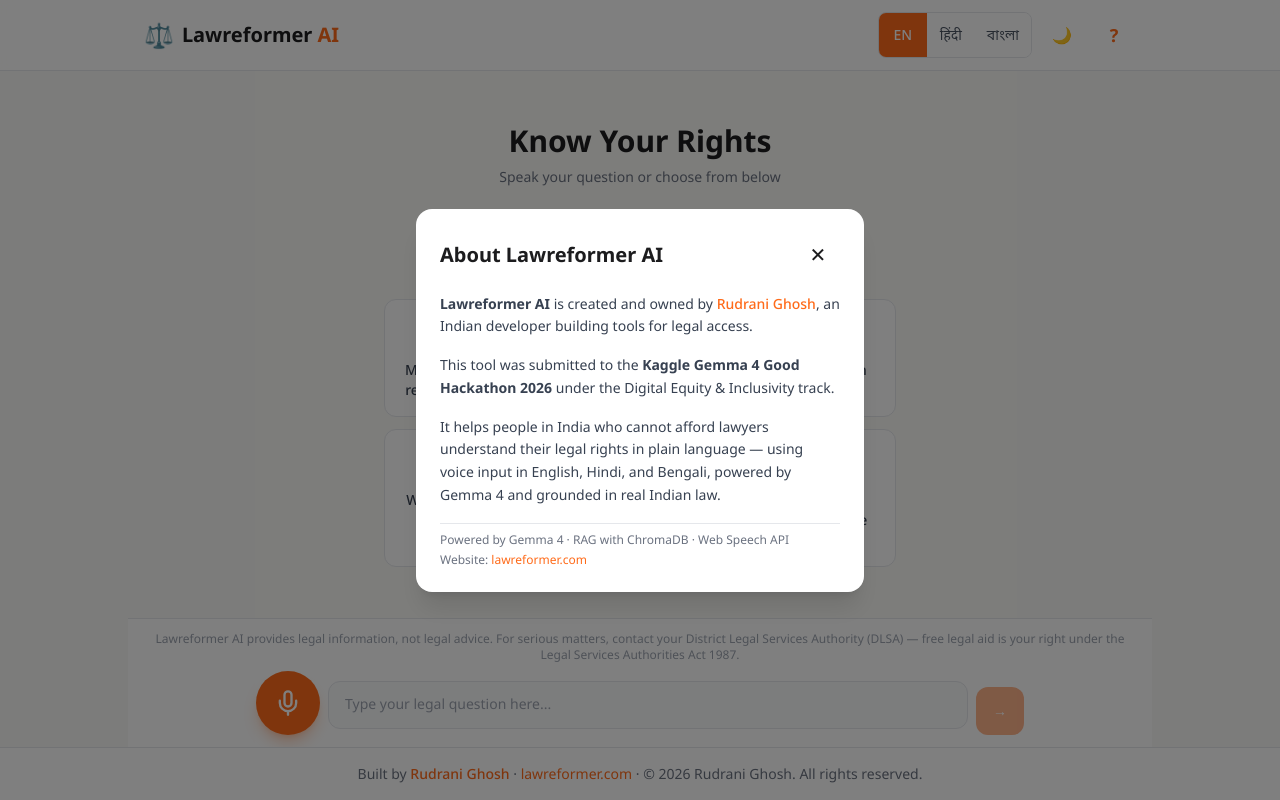
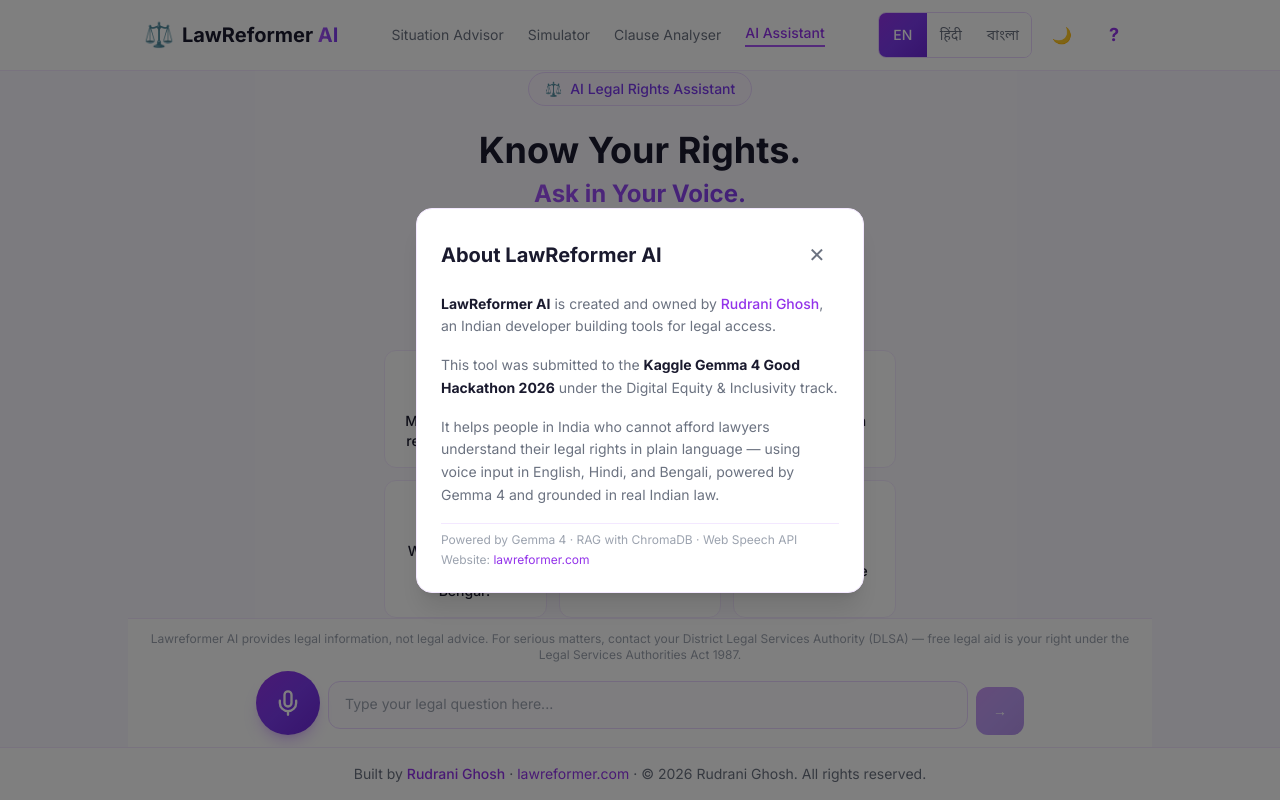
Before and after one commit to RudraniGhosh24/lawreform, a React (Vite) app in the folder frontend/: page / in a window 1280 px wide. Both pictures are taken after a click on the button "About Lawreformer AI". Built offline with nearby package versions, Linux system fonts and the light colour scheme; no server answers.

Commit message:
Match lawreformer.com purple theme + add nav links to main site

```diff
--- a/frontend/index.html
+++ b/frontend/index.html
@@ -7,8 +7,8 @@
     <meta name="theme-color" content="#FF6B1A" />
     <link rel="preconnect" href="https://fonts.googleapis.com" />
     <link rel="preconnect" href="https://fonts.gstatic.com" crossorigin />
-    <link href="https://fonts.googleapis.com/css2?family=Noto+Sans:wght@400;500;600;700&family=Noto+Sans+Devanagari:wght@400;500;600;700&family=Noto+Sans+Bengali:wght@400;500;600;700&display=swap" rel="stylesheet" />
-    <title>Lawreformer AI — Know Your Rights</title>
+    <link href="https://fonts.googleapis.com/css2?family=Inter:wght@400;500;600;700&family=Noto+Sans:wght@400;500;600;700&family=Noto+Sans+Devanagari:wght@400;500;600;700&family=Noto+Sans+Bengali:wght@400;500;600;700&display=swap" rel="stylesheet" />
+    <title>LawReformer AI — Know Your Rights</title>
   </head>
   <body>
     <div id="root"></div>
--- a/frontend/src/App.jsx
+++ b/frontend/src/App.jsx
@@ -37,12 +37,10 @@
   const speech = useSpeechRecognition(language)
   const tts = useSpeechSynthesis(language)
 
-  // Apply dark mode class
   useEffect(() => {
     document.documentElement.classList.toggle('dark', darkMode)
   }, [darkMode])
 
-  // Sync speech transcript to input
   useEffect(() => {
     if (speech.transcript) {
       setInput(speech.transcript)
@@ -58,7 +56,6 @@
       speech.resetTranscript()
       setInput('')
 
-      // Add user message
       const userMsg = { role: 'user', content: question }
       const aiMsg = { role: 'assistant', content: '' }
       setMessages((prev) => [...prev, userMsg, aiMsg])
@@ -111,7 +108,6 @@
           }
         }
 
-        // Auto-read response aloud
         if (fullResponse && tts.isSupported) {
           const cleanText = fullResponse.replace(/\[([^\]]+)\]/g, '$1')
           tts.speak(cleanText)
@@ -132,7 +128,7 @@
         setStreamingIndex(-1)
       }
     },
-    [input, isLoading, language, messages.length, speech, tts, API_URL]
+    [input, isLoading, language, messages.length, speech, tts]
   )
 
   const handleKeyDown = (e) => {
@@ -154,7 +150,7 @@
   const hasMessages = messages.length > 0
 
   return (
-    <div className="flex flex-col h-screen bg-offwhite dark:bg-charcoal">
+    <div className="flex flex-col h-screen bg-surface dark:bg-[#0f0a1a]">
       <Header
         language={language}
         setLanguage={setLanguage}
@@ -164,7 +160,6 @@
       />
 
       <main className="flex-1 flex flex-col overflow-hidden max-w-5xl w-full mx-auto">
-        {/* Chat area or welcome screen */}
         {hasMessages ? (
           <ChatWindow
             messages={messages}
@@ -173,20 +168,35 @@
           />
         ) : (
           <div className="flex-1 flex flex-col items-center justify-center px-4 py-8 gap-6 overflow-y-auto">
+            {/* Badge like lawreformer.com */}
+            <div className="inline-flex items-center gap-2 px-4 py-1.5 rounded-full bg-brand-50 dark:bg-brand-900/30 border border-brand-200 dark:border-brand-800">
+              <span className="text-sm">⚖️</span>
+              <span className="text-sm font-medium text-brand-700 dark:text-brand-300">
+                {language === 'Hindi' ? 'AI कानूनी सहायक' : language === 'Bengali' ? 'AI আইনি সহায়ক' : 'AI Legal Rights Assistant'}
+              </span>
+            </div>
+
             <div className="text-center space-y-2">
-              <h2 className="text-2xl sm:text-3xl font-bold text-charcoal dark:text-offwhite">
+              <h2 className="text-3xl sm:text-4xl font-bold text-text dark:text-white">
                 {language === 'Hindi'
-                  ? 'अपने अधिकार जानें'
+                  ? 'अपने अधिकार जानें।'
                   : language === 'Bengali'
-                  ? 'আপনার অধিকার জানুন'
-                  : 'Know Your Rights'}
+                  ? 'আপনার অধিকার জানুন।'
+                  : 'Know Your Rights.'}
               </h2>
-              <p className="text-gray-500 dark:text-gray-400 text-sm max-w-md">
+              <p className="text-xl sm:text-2xl font-bold bg-brand-gradient-r bg-clip-text text-transparent">
+                {language === 'Hindi'
+                  ? 'अपनी आवाज़ में पूछें।'
+                  : language === 'Bengali'
+                  ? 'আপনার ভাষায় জিজ্ঞাসা করুন।'
+                  : 'Ask in Your Voice.'}
+              </p>
+              <p className="text-text-muted text-sm max-w-md mx-auto mt-2">
                 {language === 'Hindi'
                   ? 'अपना सवाल बोलें या नीचे से चुनें'
                   : language === 'Bengali'
                   ? 'আপনার প্রশ্ন বলুন বা নীচে থেকে বেছে নিন'
-                  : 'Speak your question or choose from below'}
+                  : 'Speak your question or choose a scenario below'}
               </p>
             </div>
 
@@ -197,7 +207,7 @@
             />
 
             {speech.isListening && (
-              <p className="text-sm text-saffron-500 animate-pulse" aria-live="polite">
+              <p className="text-sm text-brand-600 animate-pulse" aria-live="polite">
                 {language === 'Hindi'
                   ? '🎙️ सुन रहा हूँ...'
                   : language === 'Bengali'
@@ -211,9 +221,8 @@
         )}
 
         {/* Input area */}
-        <div className="border-t border-gray-200 dark:border-gray-700 bg-white dark:bg-gray-900 px-4 py-3">
-          {/* Disclaimer */}
-          <p className="text-[10px] sm:text-xs text-gray-400 dark:text-gray-500 text-center mb-2 leading-relaxed">
+        <div className="border-t border-brand-100 dark:border-brand-900 bg-white dark:bg-[#0f0a1a] px-4 py-3">
+          <p className="text-[10px] sm:text-xs text-text-light text-center mb-2 leading-relaxed">
             {DISCLAIMER[language]}
           </p>
 
@@ -231,7 +240,7 @@
                 onKeyDown={handleKeyDown}
                 placeholder={PLACEHOLDER[language]}
                 rows={1}
-                className="w-full resize-none rounded-xl border border-gray-200 dark:border-gray-600 bg-gray-50 dark:bg-gray-800 px-4 py-3 text-sm text-charcoal dark:text-offwhite placeholder-gray-400 focus:outline-none focus:ring-2 focus:ring-saffron-500 focus:border-transparent min-h-[48px]"
+                className="w-full resize-none rounded-xl border border-brand-200 dark:border-brand-800 bg-brand-50/50 dark:bg-brand-950 px-4 py-3 text-sm text-text dark:text-white placeholder-text-light focus:outline-none focus:ring-2 focus:ring-brand-500 focus:border-transparent min-h-[48px]"
                 aria-label="Type your question"
                 disabled={isLoading}
               />
@@ -240,7 +249,7 @@
             <button
               onClick={() => handleSubmit()}
               disabled={isLoading || !input.trim()}
-              className="px-4 py-3 rounded-xl bg-saffron-500 text-white font-medium text-sm hover:bg-saffron-600 disabled:opacity-50 disabled:cursor-not-allowed transition-colors min-w-[48px] min-h-[48px]"
+              className="px-4 py-3 rounded-xl bg-brand-gradient text-white font-medium text-sm hover:opacity-90 disabled:opacity-50 disabled:cursor-not-allowed transition-all min-w-[48px] min-h-[48px]"
               aria-label="Send"
             >
               {isLoading ? (
--- a/frontend/src/components/AboutModal.jsx
+++ b/frontend/src/components/AboutModal.jsx
@@ -12,26 +12,26 @@
       aria-label="About Lawreformer AI"
     >
       <div
-        className="bg-white dark:bg-gray-900 rounded-2xl max-w-md w-full p-6 shadow-xl"
+        className="bg-white dark:bg-brand-950 rounded-2xl max-w-md w-full p-6 shadow-xl border border-brand-100 dark:border-brand-800"
         onClick={(e) => e.stopPropagation()}
       >
         <div className="flex items-center justify-between mb-4">
-          <h2 className="text-xl font-bold text-charcoal dark:text-offwhite">
-            About Lawreformer AI
+          <h2 className="text-xl font-bold text-text dark:text-white">
+            About LawReformer AI
           </h2>
           <button
             onClick={onClose}
-            className="p-2 rounded-lg hover:bg-gray-100 dark:hover:bg-gray-800 min-w-[44px] min-h-[44px] flex items-center justify-center text-xl"
+            className="p-2 rounded-lg hover:bg-brand-50 dark:hover:bg-brand-900 min-w-[44px] min-h-[44px] flex items-center justify-center text-xl text-text-muted"
             aria-label="Close"
           >
             ✕
           </button>
         </div>
 
-        <div className="space-y-4 text-gray-700 dark:text-gray-300 text-sm leading-relaxed">
+        <div className="space-y-4 text-text-muted text-sm leading-relaxed">
           <p>
-            <strong>Lawreformer AI</strong> is created and owned by{' '}
-            <a href="https://lawreformer.com" target="_blank" rel="noopener noreferrer" className="text-saffron-500 hover:underline font-medium">
+            <strong className="text-text dark:text-white">LawReformer AI</strong> is created and owned by{' '}
+            <a href="https://lawreformer.com" target="_blank" rel="noopener noreferrer" className="text-brand-600 hover:underline font-medium">
               Rudrani Ghosh
             </a>
             , an Indian developer building tools for legal access.
@@ -39,7 +39,7 @@
 
           <p>
             This tool was submitted to the{' '}
-            <strong>Kaggle Gemma 4 Good Hackathon 2026</strong> under the
+            <strong className="text-text dark:text-white">Kaggle Gemma 4 Good Hackathon 2026</strong> under the
             Digital Equity &amp; Inclusivity track.
           </p>
 
@@ -49,13 +49,13 @@
             and Bengali, powered by Gemma 4 and grounded in real Indian law.
           </p>
 
-          <div className="pt-2 border-t border-gray-200 dark:border-gray-700">
-            <p className="text-xs text-gray-500 dark:text-gray-400">
+          <div className="pt-2 border-t border-brand-100 dark:border-brand-800">
+            <p className="text-xs text-text-light">
               Powered by Gemma 4 · RAG with ChromaDB · Web Speech API
             </p>
-            <p className="text-xs text-gray-500 dark:text-gray-400 mt-1">
+            <p className="text-xs text-text-light mt-1">
               Website:{' '}
-              <a href="https://lawreformer.com" target="_blank" rel="noopener noreferrer" className="text-saffron-500 hover:underline">
+              <a href="https://lawreformer.com" target="_blank" rel="noopener noreferrer" className="text-brand-600 hover:underline">
                 lawreformer.com
               </a>
             </p>
--- a/frontend/src/components/Footer.jsx
+++ b/frontend/src/components/Footer.jsx
@@ -2,14 +2,14 @@
 
 export default function Footer() {
   return (
-    <footer className="w-full py-4 px-4 text-center text-sm text-gray-500 dark:text-gray-400 border-t border-gray-200 dark:border-gray-700 bg-white dark:bg-charcoal">
+    <footer className="w-full py-4 px-4 text-center text-sm text-text-muted border-t border-brand-100 dark:border-brand-900 bg-white dark:bg-[#0f0a1a]">
       <p>
         Built by{' '}
         <a
           href="https://lawreformer.com"
           target="_blank"
           rel="noopener noreferrer"
-          className="text-saffron-500 hover:underline font-medium"
+          className="text-brand-600 hover:underline font-medium"
         >
           Rudrani Ghosh
         </a>
@@ -18,7 +18,7 @@
           href="https://lawreformer.com"
           target="_blank"
           rel="noopener noreferrer"
-          className="text-saffron-500 hover:underline"
+          className="text-brand-600 hover:underline"
         >
           lawreformer.com
         </a>
--- a/frontend/src/components/Header.jsx
+++ b/frontend/src/components/Header.jsx
@@ -3,21 +3,28 @@
 
 export default function Header({ language, setLanguage, onAboutClick, darkMode, setDarkMode }) {
   return (
-    <header className="sticky top-0 z-50 bg-white/90 dark:bg-charcoal/90 backdrop-blur border-b border-gray-200 dark:border-gray-700">
+    <header className="sticky top-0 z-50 bg-white/90 dark:bg-[#0f0a1a]/90 backdrop-blur border-b border-brand-100 dark:border-brand-900">
       <div className="max-w-5xl mx-auto px-4 py-3 flex items-center justify-between">
-        <div className="flex items-center gap-2">
+        <a href="https://lawreformer.com" className="flex items-center gap-2 hover:opacity-80 transition-opacity">
           <span className="text-2xl" role="img" aria-label="scales of justice">⚖️</span>
-          <h1 className="text-xl font-bold text-charcoal dark:text-offwhite">
-            Lawreformer <span className="text-saffron-500">AI</span>
+          <h1 className="text-xl font-bold text-text dark:text-white">
+            LawReformer <span className="bg-brand-gradient-r bg-clip-text text-transparent">AI</span>
           </h1>
-        </div>
+        </a>
+
+        <nav className="hidden md:flex items-center gap-6 text-sm text-text-muted">
+          <a href="https://lawreformer.com/situation-advisor" className="hover:text-brand-700 transition-colors">Situation Advisor</a>
+          <a href="https://lawreformer.com/simulator" className="hover:text-brand-700 transition-colors">Simulator</a>
+          <a href="https://lawreformer.com/clause-analyser" className="hover:text-brand-700 transition-colors">Clause Analyser</a>
+          <span className="text-brand-600 font-medium border-b-2 border-brand-500 pb-0.5">AI Assistant</span>
+        </nav>
 
         <div className="flex items-center gap-2">
           <LanguageSelector language={language} setLanguage={setLanguage} />
 
           <button
             onClick={() => setDarkMode(!darkMode)}
-            className="p-2 rounded-lg hover:bg-gray-100 dark:hover:bg-gray-800 transition-colors min-w-[44px] min-h-[44px] flex items-center justify-center"
+            className="p-2 rounded-lg hover:bg-brand-50 dark:hover:bg-brand-950 transition-colors min-w-[44px] min-h-[44px] flex items-center justify-center"
             aria-label={darkMode ? 'Switch to light mode' : 'Switch to dark mode'}
           >
             {darkMode ? '☀️' : '🌙'}
@@ -25,7 +32,7 @@
 
           <button
             onClick={onAboutClick}
-            className="p-2 rounded-lg hover:bg-gray-100 dark:hover:bg-gray-800 transition-colors min-w-[44px] min-h-[44px] flex items-center justify-center text-lg font-bold text-saffron-500"
+            className="p-2 rounded-lg hover:bg-brand-50 dark:hover:bg-brand-950 transition-colors min-w-[44px] min-h-[44px] flex items-center justify-center text-lg font-bold text-brand-600"
             aria-label="About Lawreformer AI"
           >
             ?
--- a/frontend/src/components/LanguageSelector.jsx
+++ b/frontend/src/components/LanguageSelector.jsx
@@ -8,15 +8,15 @@
 
 export default function LanguageSelector({ language, setLanguage }) {
   return (
-    <div className="flex rounded-lg overflow-hidden border border-gray-200 dark:border-gray-600" role="radiogroup" aria-label="Select language">
+    <div className="flex rounded-lg overflow-hidden border border-brand-200 dark:border-brand-800" role="radiogroup" aria-label="Select language">
       {LANGUAGES.map((lang) => (
         <button
           key={lang.code}
           onClick={() => setLanguage(lang.code)}
           className={`px-3 py-2 text-sm font-medium transition-colors min-w-[48px] min-h-[44px] ${
             language === lang.code
-              ? 'bg-saffron-500 text-white'
-              : 'bg-white dark:bg-gray-800 text-gray-600 dark:text-gray-300 hover:bg-gray-50 dark:hover:bg-gray-700'
+              ? 'bg-brand-gradient text-white'
+              : 'bg-white dark:bg-brand-950 text-text-muted hover:bg-brand-50 dark:hover:bg-brand-900'
           }`}
           role="radio"
           aria-checked={language === lang.code}
--- a/frontend/src/components/ScenarioTiles.jsx
+++ b/frontend/src/components/ScenarioTiles.jsx
@@ -36,10 +36,10 @@
         <button
           key={i}
           onClick={() => onSelect(tile.query)}
-          className="flex flex-col items-center gap-2 p-4 rounded-xl bg-white dark:bg-gray-800 border border-gray-200 dark:border-gray-700 hover:border-saffron-400 hover:shadow-md transition-all text-center min-h-[100px]"
+          className="flex flex-col items-center gap-2 p-4 rounded-xl bg-white dark:bg-brand-950 border border-brand-100 dark:border-brand-800 hover:border-brand-400 hover:shadow-md hover:shadow-brand-100 transition-all text-center min-h-[100px]"
         >
           <span className="text-3xl" role="img" aria-hidden="true">{tile.icon}</span>
-          <span className="text-xs sm:text-sm font-medium text-gray-700 dark:text-gray-300 leading-tight">
+          <span className="text-xs sm:text-sm font-medium text-text dark:text-brand-100 leading-tight">
             {tile.label}
           </span>
         </button>
--- a/frontend/src/components/VoiceButton.jsx
+++ b/frontend/src/components/VoiceButton.jsx
@@ -9,7 +9,7 @@
       className={`relative w-16 h-16 rounded-full flex items-center justify-center transition-all duration-200 min-w-[64px] min-h-[64px] ${
         isListening
           ? 'bg-red-500 text-white mic-pulse shadow-lg shadow-red-500/30'
-          : 'bg-saffron-500 text-white hover:bg-saffron-600 shadow-lg shadow-saffron-500/30'
+          : 'bg-brand-gradient text-white hover:opacity-90 shadow-lg shadow-brand-500/30'
       }`}
       aria-label={isListening ? 'Stop recording' : 'Start recording'}
       aria-pressed={isListening}
@@ -27,10 +27,8 @@
         aria-hidden="true"
       >
         {isListening ? (
-          /* Stop icon */
           <rect x="6" y="6" width="12" height="12" rx="2" />
         ) : (
-          /* Mic icon */
           <>
             <path d="M12 2a3 3 0 0 0-3 3v7a3 3 0 0 0 6 0V5a3 3 0 0 0-3-3Z" />
             <path d="M19 10v2a7 7 0 0 1-14 0v-2" />
--- a/frontend/src/index.css
+++ b/frontend/src/index.css
@@ -9,21 +9,21 @@
 }
 
 body {
-  font-family: 'Noto Sans', 'Noto Sans Devanagari', 'Noto Sans Bengali', sans-serif;
-  background-color: #FAFAF7;
-  color: #1C1C1E;
+  font-family: 'Inter', 'Noto Sans', 'Noto Sans Devanagari', 'Noto Sans Bengali', system-ui, sans-serif;
+  background-color: #faf8ff;
+  color: #1a1a2e;
   -webkit-font-smoothing: antialiased;
 }
 
 .dark body {
-  background-color: #1C1C1E;
-  color: #FAFAF7;
+  background-color: #0f0a1a;
+  color: #f0ecf9;
 }
 
 /* Pulsing mic animation */
 @keyframes pulse-ring {
-  0% { transform: scale(1); opacity: 0.6; }
-  100% { transform: scale(1.5); opacity: 0; }
+  0% { transform: scale(1); opacity: 0.5; }
+  100% { transform: scale(1.6); opacity: 0; }
 }
 
 .mic-pulse::before {
@@ -31,7 +31,7 @@
   position: absolute;
   inset: -8px;
   border-radius: 50%;
-  background: #FF6B1A;
+  background: #9333ea;
   animation: pulse-ring 1.5s ease-out infinite;
 }
 
@@ -44,7 +44,7 @@
 .streaming-cursor::after {
   content: '▊';
   animation: blink 0.8s infinite;
-  color: #FF6B1A;
+  color: #9333ea;
   margin-left: 2px;
 }
 
@@ -56,9 +56,9 @@
   background: transparent;
 }
 ::-webkit-scrollbar-thumb {
-  background: #ccc;
+  background: #d8b4fe;
   border-radius: 3px;
 }
 .dark ::-webkit-scrollbar-thumb {
-  background: #444;
+  background: #5b21b6;
 }
--- a/frontend/tailwind.config.js
+++ b/frontend/tailwind.config.js
@@ -5,23 +5,37 @@
   theme: {
     extend: {
       colors: {
-        saffron: {
-          50: '#FFF7F0',
-          100: '#FFEAD9',
-          200: '#FFD4B3',
-          300: '#FFB380',
-          400: '#FF8C4D',
-          500: '#FF6B1A',
-          600: '#E55A0A',
-          700: '#B84500',
-          800: '#8A3300',
-          900: '#5C2200',
+        // lawreformer.com purple theme
+        brand: {
+          50: '#faf5ff',
+          100: '#f3e8ff',
+          200: '#e9d5ff',
+          300: '#d8b4fe',
+          400: '#c084fc',
+          500: '#a855f7',
+          600: '#9333ea',
+          700: '#7c3aed',
+          800: '#6d28d9',
+          900: '#5b21b6',
+          950: '#3b0764',
         },
-        offwhite: '#FAFAF7',
-        charcoal: '#1C1C1E',
+        surface: {
+          DEFAULT: '#faf8ff',
+          card: '#ffffff',
+          muted: '#f5f3ff',
+        },
+        text: {
+          DEFAULT: '#1a1a2e',
+          muted: '#6b7280',
+          light: '#9ca3af',
+        },
       },
       fontFamily: {
-        sans: ['Noto Sans', 'Noto Sans Devanagari', 'Noto Sans Bengali', 'sans-serif'],
+        sans: ['Inter', 'Noto Sans', 'Noto Sans Devanagari', 'Noto Sans Bengali', 'system-ui', 'sans-serif'],
+      },
+      backgroundImage: {
+        'brand-gradient': 'linear-gradient(135deg, #9333ea, #7c3aed, #6d28d9)',
+        'brand-gradient-r': 'linear-gradient(to right, #a855f7, #7c3aed)',
       },
     },
   },
```
Also changed, not shown: frontend/src/components/MessageBubble.jsx (+8 -16 lines), frontend/src/components/SpeechPlayer.jsx (+4 -6 lines).
